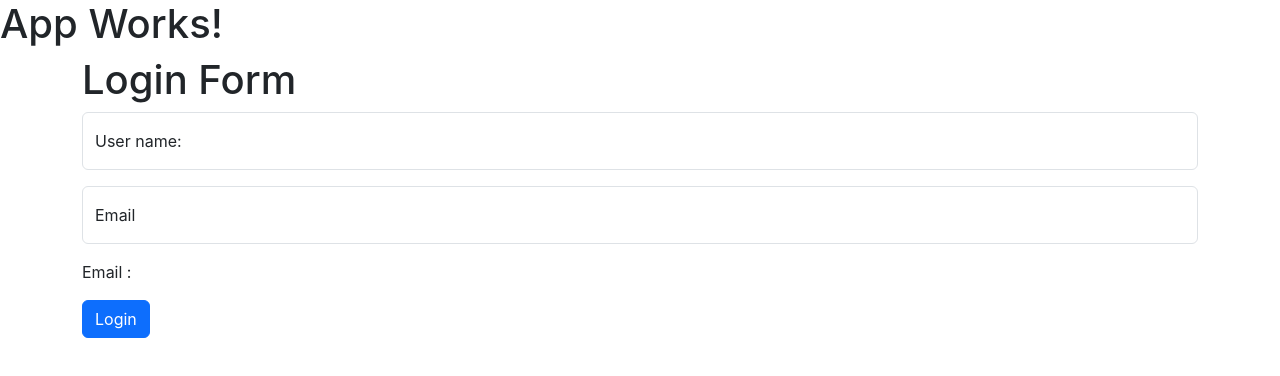
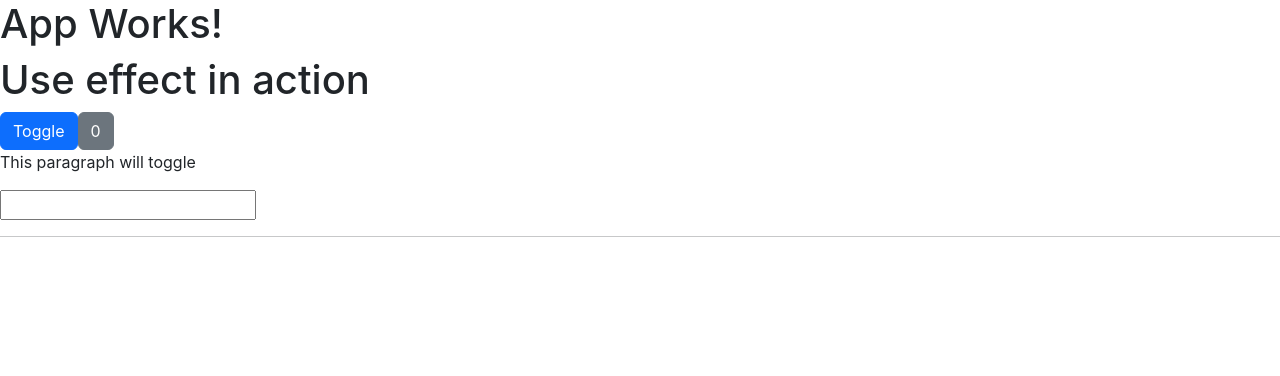
Before and after one commit to synergy2411/jun-24-react, a React (Create React App) app: page / in a window 1280 px wide. Shown: the top 376 px of the page. Built offline with nearby package versions, Linux system fonts and the light colour scheme.

Commit message:
useEffect added

```diff
--- a/src/App.jsx
+++ b/src/App.jsx
@@ -1,6 +1,7 @@
 import { useState } from "react";
 import ClassBased from "./Components/Playground/ClassBased";
 import UserLogin from "./Components/Playground/UserLogin";
+import UseEffectDemo from "./Components/Playground/UseEffectDemo";
 
 function App() {
   // const [show, setShow] = useState(true);
@@ -9,7 +10,8 @@ function App() {
     <div>
       <h1>App Works!</h1>
 
-      <UserLogin />
+      <UseEffectDemo />
+      {/* <UserLogin /> */}
 
       {/* <button onClick={() => setShow(!show)} className="btn btn-secondary">
         {show ? "Hide" : "Show"}
--- /dev/null
+++ b/src/Components/Playground/UseEffectDemo.jsx
@@ -0,0 +1,66 @@
+import { useEffect, useState } from "react";
+
+function UseEffectDemo() {
+  const [toggle, setToggle] = useState(true);
+  const [counter, setCounter] = useState(0);
+  const [query, setQuery] = useState("");
+  const [repos, setRepos] = useState([]);
+
+  useEffect(() => {
+    console.log("Effect works");
+    return () => {
+      console.log("Clean Up");
+    };
+  }, [counter]);
+
+  useEffect(() => {
+    const fetchRepos = async () => {
+      try {
+        if (query.trim() !== "") {
+          const response = await fetch(
+            `https://api.github.com/users/${query}/repos`
+          );
+          const repos = await response.json();
+          setRepos(repos);
+        }
+      } catch (err) {
+        console.error(err);
+      }
+    };
+    const notifer = setTimeout(() => {
+      fetchRepos();
+    }, 1500);
+    return () => clearTimeout(notifer);
+  }, [query]);
+
+  return (
+    <>
+      <h1>Use effect in action</h1>
+      <button className="btn btn-primary" onClick={() => setToggle(!toggle)}>
+        Toggle
+      </button>
+
+      <button
+        className="btn btn-secondary"
+        onClick={() => setCounter(counter + 1)}
+      >
+        {counter}
+      </button>
+
+      {toggle && <p>This paragraph will toggle</p>}
+
+      <input
+        type="text"
+        value={query}
+        onChange={(e) => setQuery(e.target.value)}
+      />
+      <hr />
+      <ul>
+        {Array.isArray(repos) &&
+          repos.map((repo) => <li key={repo.id}>{repo.name}</li>)}
+      </ul>
+    </>
+  );
+}
+
+export default UseEffectDemo;
```
